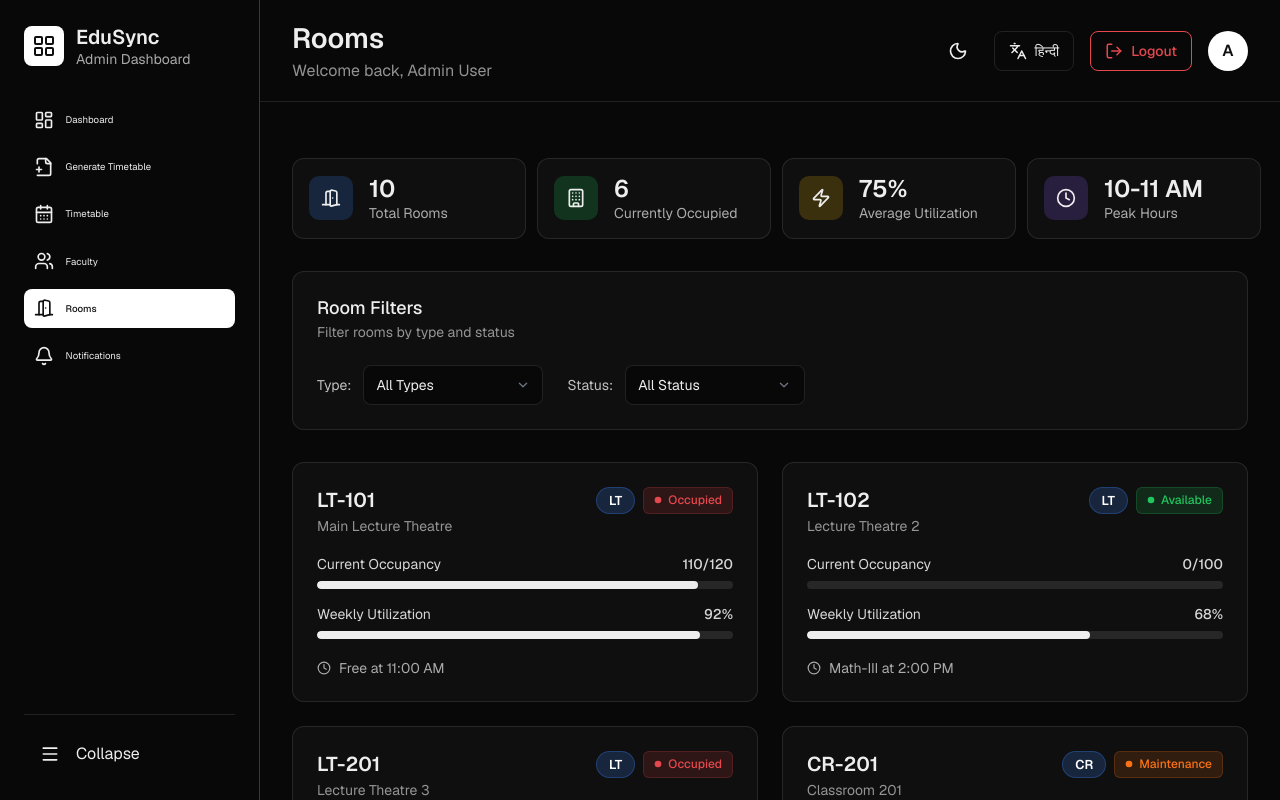
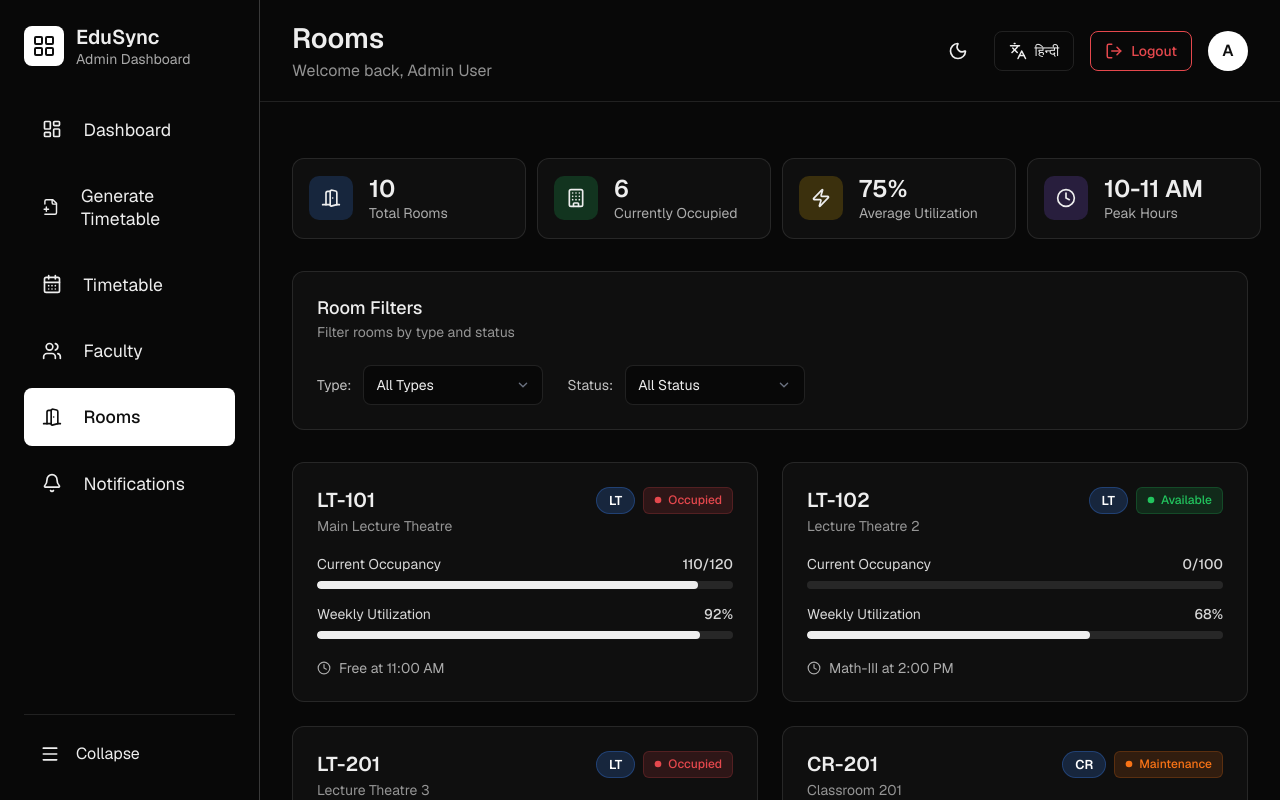
Before and after one commit to Shourya523/EduSch-Frontend, a React (Vite) app: page /admin-rooms in a window 1280 px wide. Shown: the top 800 px of the page. Built offline with nearby package versions, Linux system fonts and the light colour scheme.

Commit message:
Shourya added new pages and new popups

```diff
--- a/src/components/SideBar.css
+++ b/src/components/SideBar.css
@@ -170,7 +170,7 @@ body {
     border-radius: 8px;
     text-decoration: none;
     color: var(--text-light);
-    font-size: .6em;
+    font-size: 1.1em;
     font-weight: 400;
     transition: background-color 0.2s ease, color 0.2s ease;
 }
@@ -278,7 +278,7 @@ body {
     .sidebar-nav li a {
         padding: 0.5em 0.5em;
         border-radius: 12px;
-        font-size: 1.1em;
+        font-size: .85em;
         background: none;
         color: var(--text-light);
         display: flex;
```
